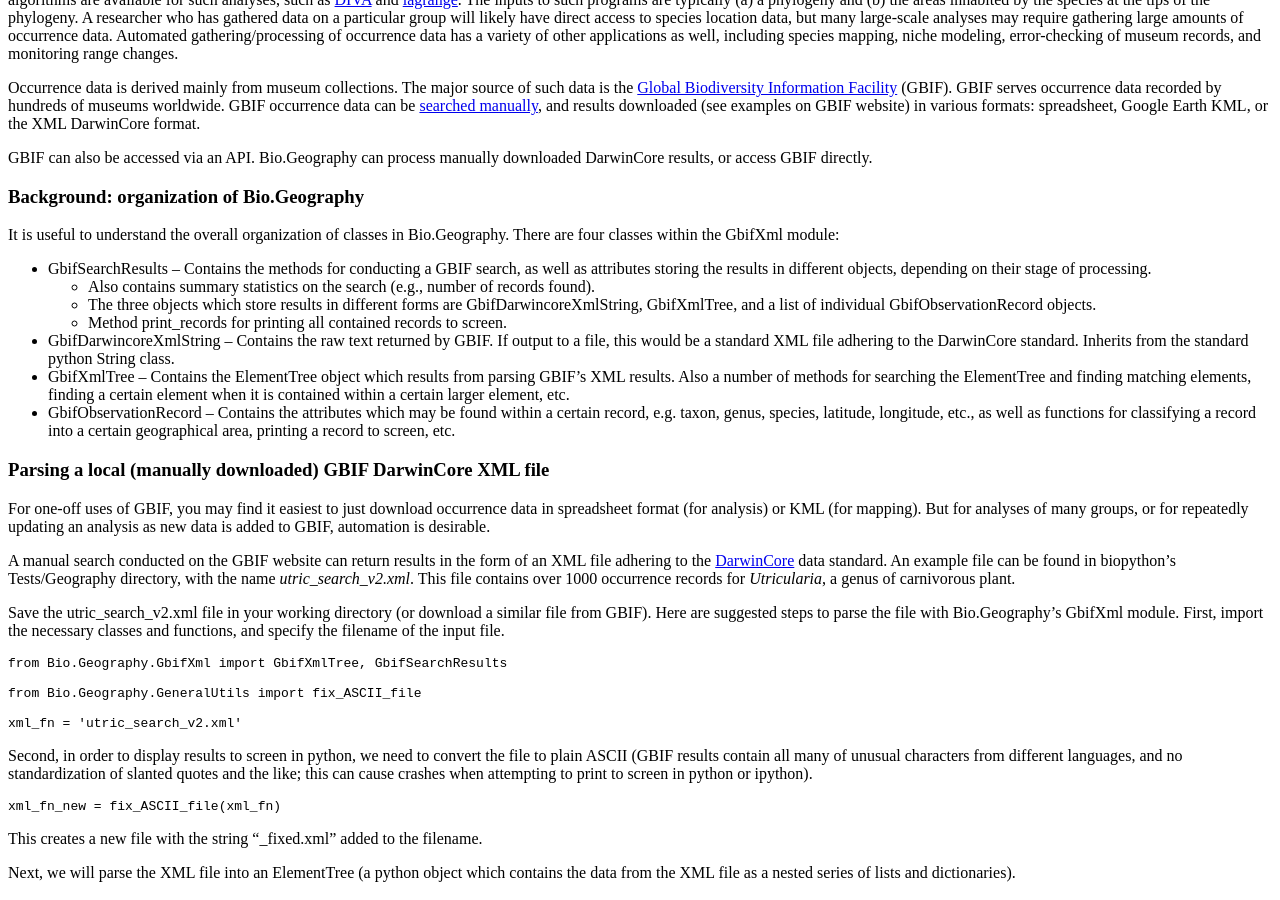
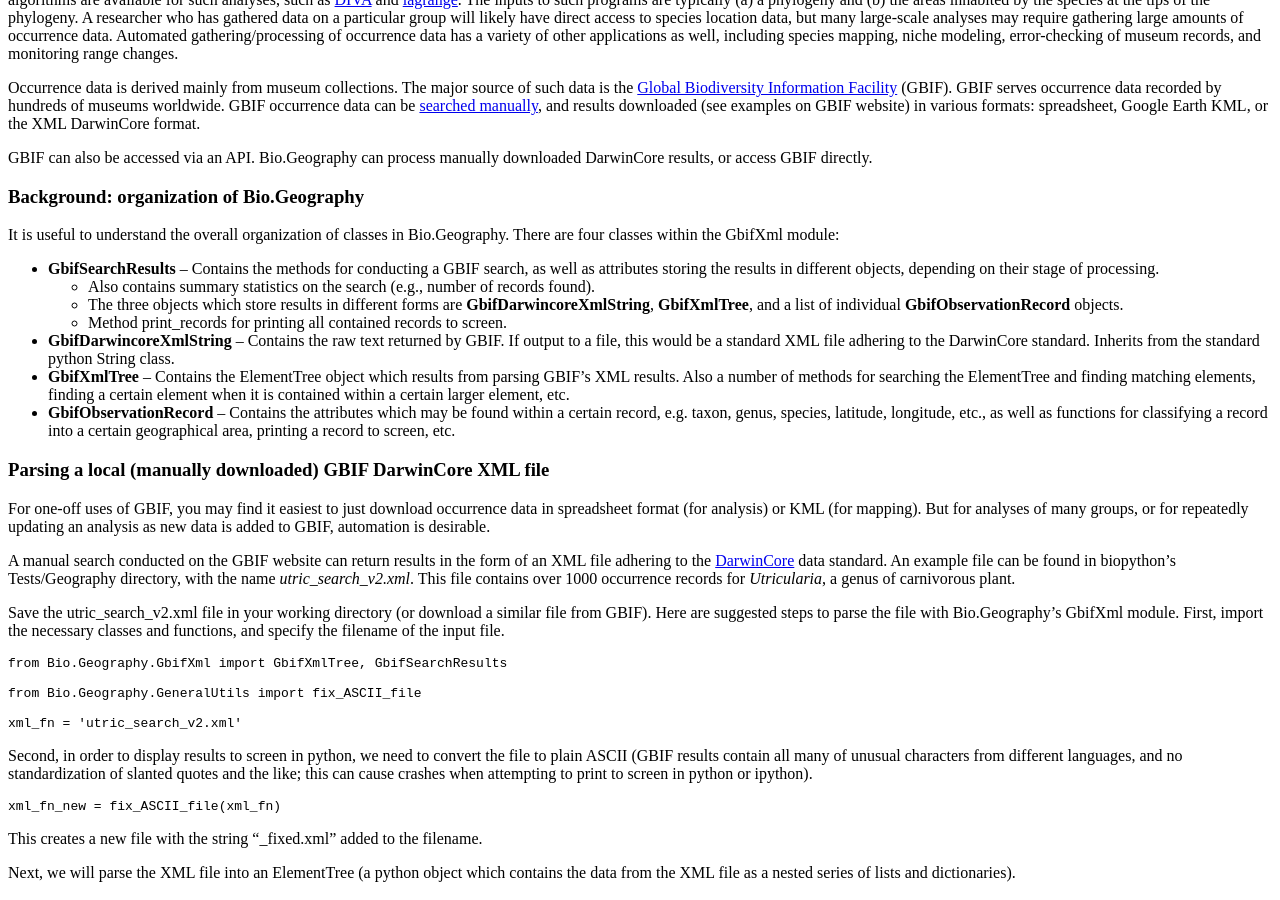
Before and after one commit to biopython/biopython.github.io, a Jekyll site: the page built from wiki/BioGeography.md, in a window 1280 px wide and 900 px high, scrolled down 741 px. Built offline with Jekyll 4.4.1, drawn with Linux system fonts in a browser that asks for light colours.

```diff
--- a/wiki/BioGeography.md
+++ b/wiki/BioGeography.md
@@ -112,26 +112,27 @@ downloaded DarwinCore results, or access GBIF directly.
 It is useful to understand the overall organization of classes in
 Bio.Geography. There are four classes within the GbifXml module:
 
--   GbifSearchResults -- Contains the methods for conducting a GBIF
+-   **GbifSearchResults** -- Contains the methods for conducting a GBIF
     search, as well as attributes storing the results in different
     objects, depending on their stage of processing.
     -   Also contains summary statistics on the search (e.g., number of
         records found).
     -   The three objects which store results in different forms are
-        GbifDarwincoreXmlString, GbifXmlTree, and a list of individual
-        GbifObservationRecord objects.
+        **GbifDarwincoreXmlString**, **GbifXmlTree**, and a list of
+        individual **GbifObservationRecord** objects.
     -   Method print\_records for printing all contained records
         to screen.
--   GbifDarwincoreXmlString -- Contains the raw text returned by GBIF.
-    If output to a file, this would be a standard XML file adhering to
-    the DarwinCore standard. Inherits from the standard python
-    String class.
--   GbifXmlTree -- Contains the ElementTree object which results from
-    parsing GBIF's XML results. Also a number of methods for searching
-    the ElementTree and finding matching elements, finding a certain
-    element when it is contained within a certain larger element, etc.
--   GbifObservationRecord -- Contains the attributes which may be found
-    within a certain record, e.g. taxon, genus, species, latitude,
+-   **GbifDarwincoreXmlString** -- Contains the raw text returned
+    by GBIF. If output to a file, this would be a standard XML file
+    adhering to the DarwinCore standard. Inherits from the standard
+    python String class.
+-   **GbifXmlTree** -- Contains the ElementTree object which results
+    from parsing GBIF's XML results. Also a number of methods for
+    searching the ElementTree and finding matching elements, finding a
+    certain element when it is contained within a certain larger
+    element, etc.
+-   **GbifObservationRecord** -- Contains the attributes which may be
+    found within a certain record, e.g. taxon, genus, species, latitude,
     longitude, etc., as well as functions for classifying a record into
     a certain geographical area, printing a record to screen, etc.
 
```
Also changed, not shown: 1 other file.
